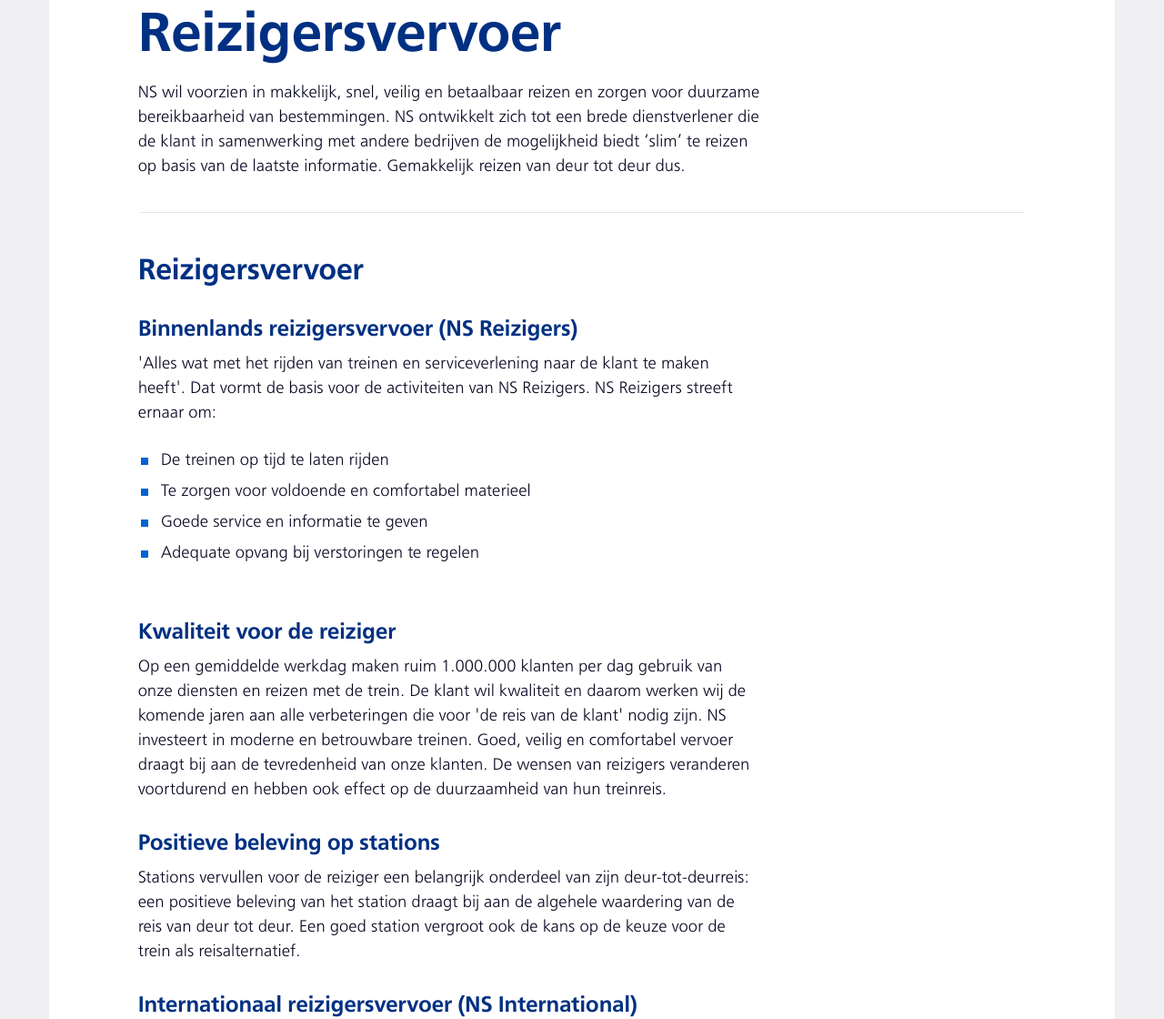
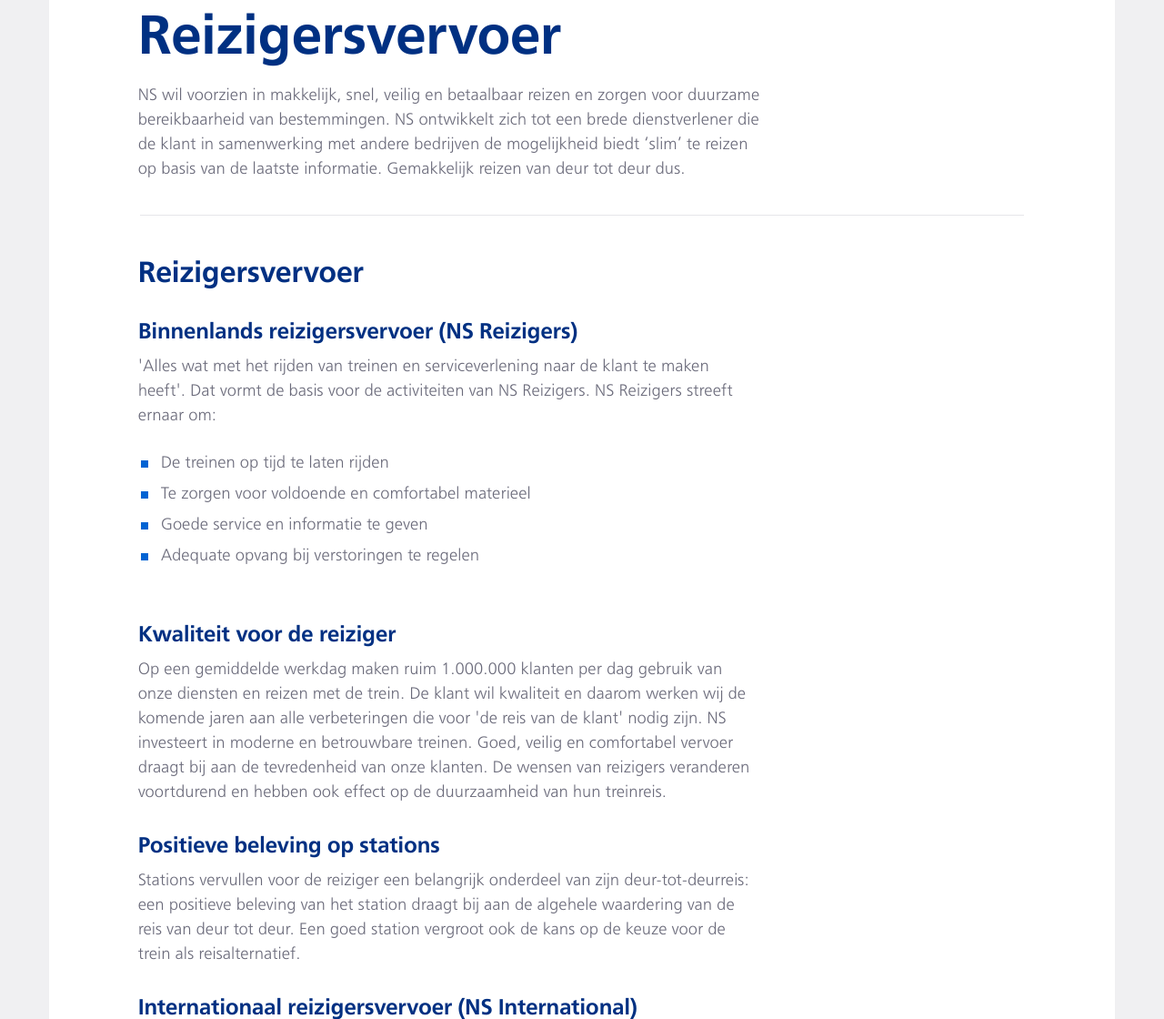
Before and after one commit to tdenheld/ns-design, a Jekyll site: the page built from _posts/2020-02-03-generieke-detail.html, in a window 1280 px wide and 1400 px high, scrolled down 286 px. Shown: the part 280-1400 px from the top of the window at 91% size. Built offline with Jekyll 4.4.1, drawn with Linux system fonts in a browser that asks for light colours.

Commit message:
txt-body grey-40

```diff
--- a/_posts/2020-02-01-generieke-landing.html
+++ b/_posts/2020-02-01-generieke-landing.html
@@ -25,7 +25,7 @@
                         </header>
                     </div>
                     <div class="tile__content">
-                        <p class="txt-body mxw-750">
+                        <p class="txt-body f-grey-40 mxw-750">
                             NS is actief in de wereld van het openbaar vervoer. We bevorderen het gebruik van het
                             openbaar vervoer en houden Nederland in beweging. Onze reizigers staan in al onze
                             activiteiten op 1, 2 en 3 en we werken voor hen aan een zo aangenaam en duurzaam mogelijke
--- a/_posts/2020-02-02-generieke-thema.html
+++ b/_posts/2020-02-02-generieke-thema.html
@@ -36,7 +36,7 @@
                         <h1 class="h-xl">NS-Business Card</h1>
                     </div>
                     <div class="tile__content" data-type="cms-ArticleIntro">
-                        <ul class="txt-body mb-0">
+                        <ul class="txt-body f-grey-40 mb-0">
                             <li>Dé mobiliteitskaart voor de trein, bus, tram, metro en meer.</li>
                             <li>De NS-Business Card is gratis; u betaalt geen aanschafkosten.</li>
                             <li>Saldo laden is niet nodig; u ontvangt maandelijks een overzichtelijke BTW-factuur
--- a/_sass/generic.overrides.scss
+++ b/_sass/generic.overrides.scss
@@ -50,6 +50,7 @@
 .tile__content {
     p {
         margin-bottom: 1.25rem;
+        color: $ns-grey-40;
     }
 }
 
@@ -76,6 +77,7 @@
     p,
     li {
         @extend .txt-body;
+        color: $ns-grey-40;
     }
 }
 
@@ -99,8 +101,9 @@
         @extend .h-xxxs;
     }
 
-    p {
+    p, li {
         @extend .txt-body;
+        color: $ns-grey-40;
     }
 }
 
```
